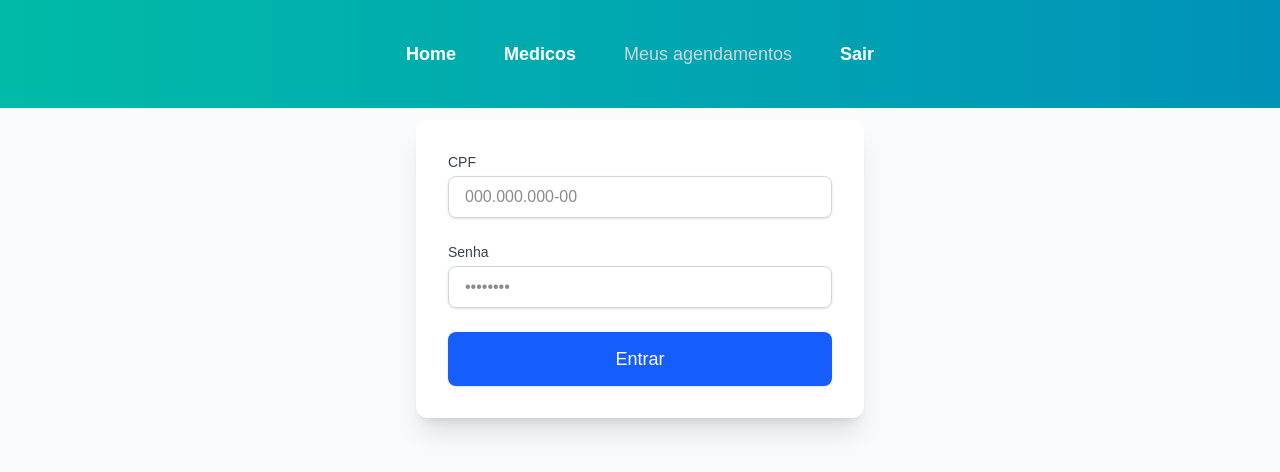
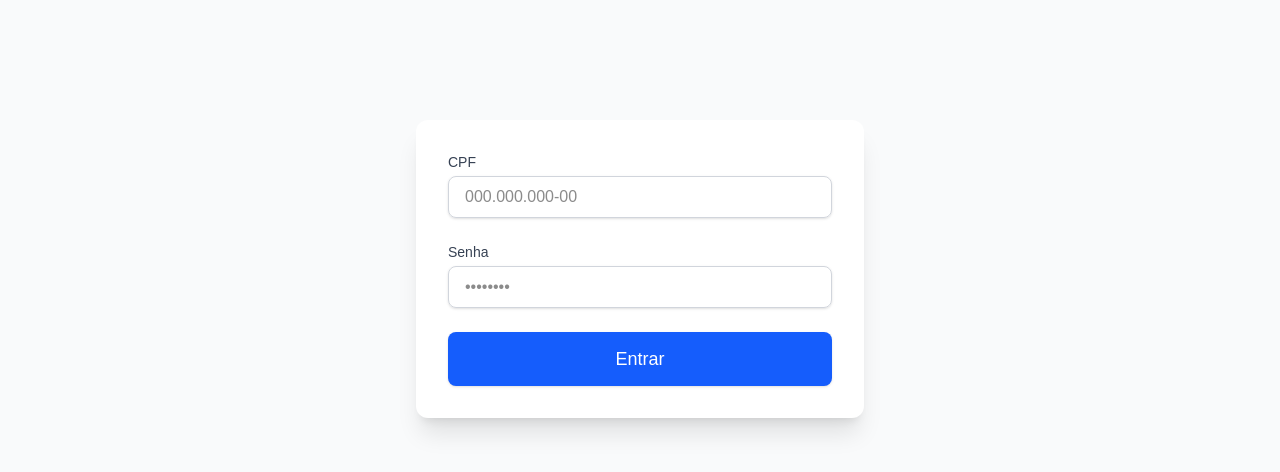
Before and after one commit to mdazevedo96/pgbd---app-agendamento, a Next.js app in the folder frontend/: page /login in a window 1280 px wide. Shown: the top 472 px of the page. Built offline with nearby package versions, Linux system fonts and the light colour scheme; no server answers.

Commit message:
feat: conditionally render header based on current pathname

```diff
--- a/frontend/components/PageLayout.tsx
+++ b/frontend/components/PageLayout.tsx
@@ -2,18 +2,22 @@
 
 import React from "react";
 import Header from "./Header";
+import { usePathname } from "next/navigation";
 
 type PageLayoutProps = {
   children: React.ReactNode;
 };
 
 export default function PageLayout({ children }: PageLayoutProps) {
+  const pathname = usePathname();
+
+  const shouldRenderHeader = pathname !== "/login";
+
   return (
     <main className="min-h-screen bg-gray-50">
-      <Header />
+      {shouldRenderHeader && <Header />}
 
-      {/* Conteúdo principal */}
-      <section className="pt-30 px-4"> {/* <— aqui: pt-28 = 7rem */}
+      <section className="pt-30 px-4">
         {children}
       </section>
     </main>
```
